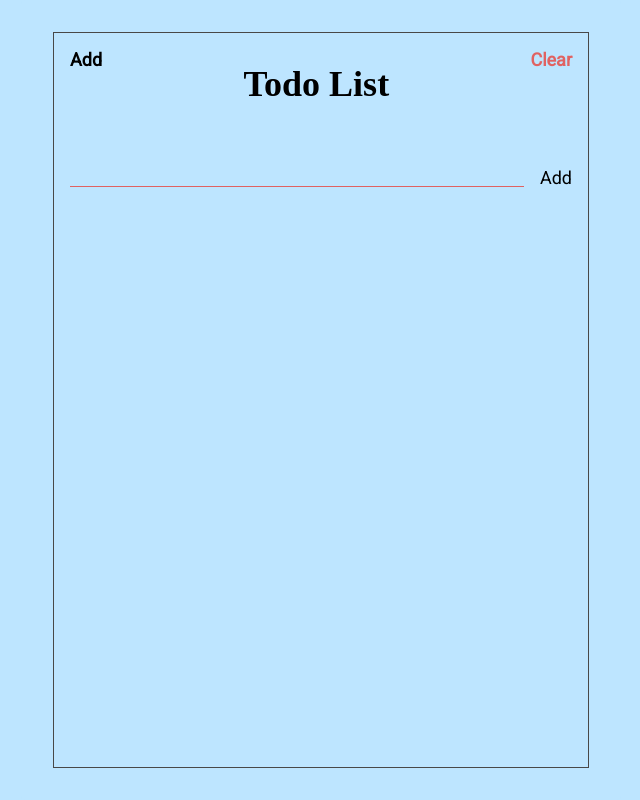
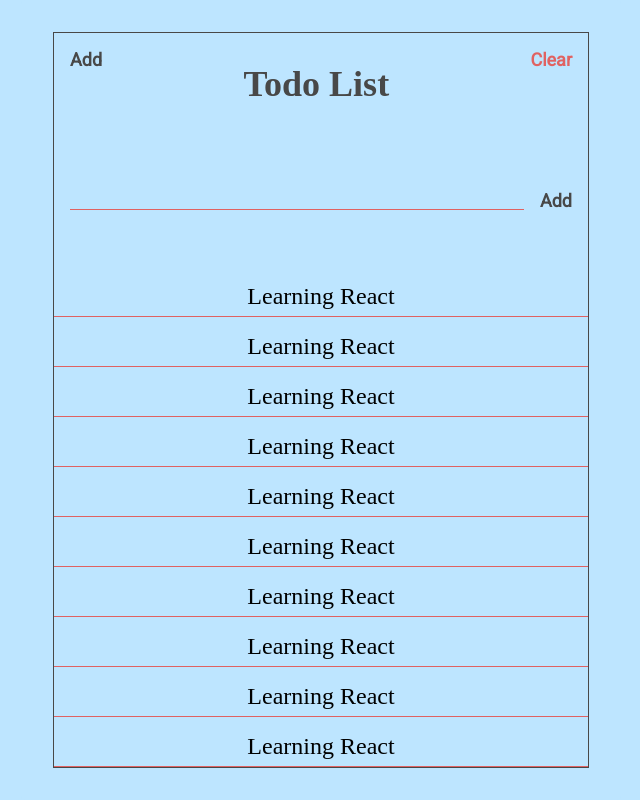
Before and after one commit to Calvin-Wijaya/my-first-react, a plain HTML site: page index.html in a window 1280 px wide. Shown: the whole page, without its empty margins (319-959 px from the left). Drawn offline with Linux system fonts and the light colour scheme.

Commit message:
Create Todo List

```diff
--- a/index.html
+++ b/index.html
@@ -17,7 +17,7 @@
     <div class="container">
       <div class="frame">
         <section class="header">
-          <button class="header-btn">Add</button>
+          <button class="header-btn main-black-color">Add</button>
           <h1 class="header-tittle">Todo List</h1>
           <button class="header-btn main-red-color">Clear</button>
         </section>
@@ -25,8 +25,41 @@
         <section class="add">
           <form class="add-form">
             <input type="text" class="add-input" />
-            <button class="add-btn">Add</button>
+            <button class="add-btn main-black-color">Add</button>
           </form>
+        </section>
+
+        <section class="todos">
+          <div class="todo">
+            <span class="todo-text">Learning React</span>
+          </div>
+          <div class="todo">
+            <span class="todo-text">Learning React</span>
+          </div>
+          <div class="todo">
+            <span class="todo-text">Learning React</span>
+          </div>
+          <div class="todo">
+            <span class="todo-text">Learning React</span>
+          </div>
+          <div class="todo">
+            <span class="todo-text">Learning React</span>
+          </div>
+          <div class="todo">
+            <span class="todo-text">Learning React</span>
+          </div>
+          <div class="todo">
+            <span class="todo-text">Learning React</span>
+          </div>
+          <div class="todo">
+            <span class="todo-text">Learning React</span>
+          </div>
+          <div class="todo">
+            <span class="todo-text">Learning React</span>
+          </div>
+          <div class="todo">
+            <span class="todo-text">Learning React</span>
+          </div>
         </section>
       </div>
     </div>
--- a/style.css
+++ b/style.css
@@ -4,10 +4,15 @@
 
 :root {
   --main-red-color: #e06262;
+  --main-black-color: #484848;
 }
 
 .main-red-color {
   color: var(--main-red-color);
+}
+
+.main-black-color {
+  color: var(--main-black-color);
 }
 
 html {
@@ -39,11 +44,12 @@ html {
 }
 
 .frame {
-  border: 1px solid #484848;
+  border: 1px solid var(--main-black-color);
   height: 100%;
 
   display: flex;
   flex-direction: column;
+  justify-content: space-between;
 }
 
 .header {
@@ -54,6 +60,8 @@ html {
 .header-tittle {
   flex: 1;
   text-align: center;
+
+  color: var(--main-black-color);
   font-size: 36px;
 }
 
@@ -68,6 +76,18 @@ html {
   background: unset;
   border: unset;
   outline: unset;
+}
+
+.header-btn.main-red-color:active {
+  text-shadow: 1px 1px 2px var(--main-red-color);
+}
+
+.header-btn.main-black-color:active {
+  text-shadow: 1px 1px 2px var(--main-black-color);
+}
+
+.add-btn.main-black-color:active {
+  text-shadow: 1px 1px 2px var(--main-black-color);
 }
 
 .add {
@@ -96,6 +116,7 @@ html {
 .add-btn {
   font-size: 1.8rem;
   font-family: "roboto";
+  font-weight: bold;
 
   padding: 16px;
   padding-right: unset;
@@ -105,3 +126,28 @@ html {
   border: unset;
   outline: unset;
 }
+
+.todos {
+  display: flex;
+  flex-direction: column;
+}
+
+.todo {
+  position: relative;
+
+  flex: 1 0 auto;
+  text-align: center;
+
+  min-height: 34px;
+  margin: 16px 0 0;
+  font-family: poppins;
+  font-size: 24px;
+
+  border-bottom: 1px solid var(--main-red-color);
+}
+
+.todo-text {
+  position: absolute;
+  left: 50%;
+  transform: translate(-50%);
+}
```
